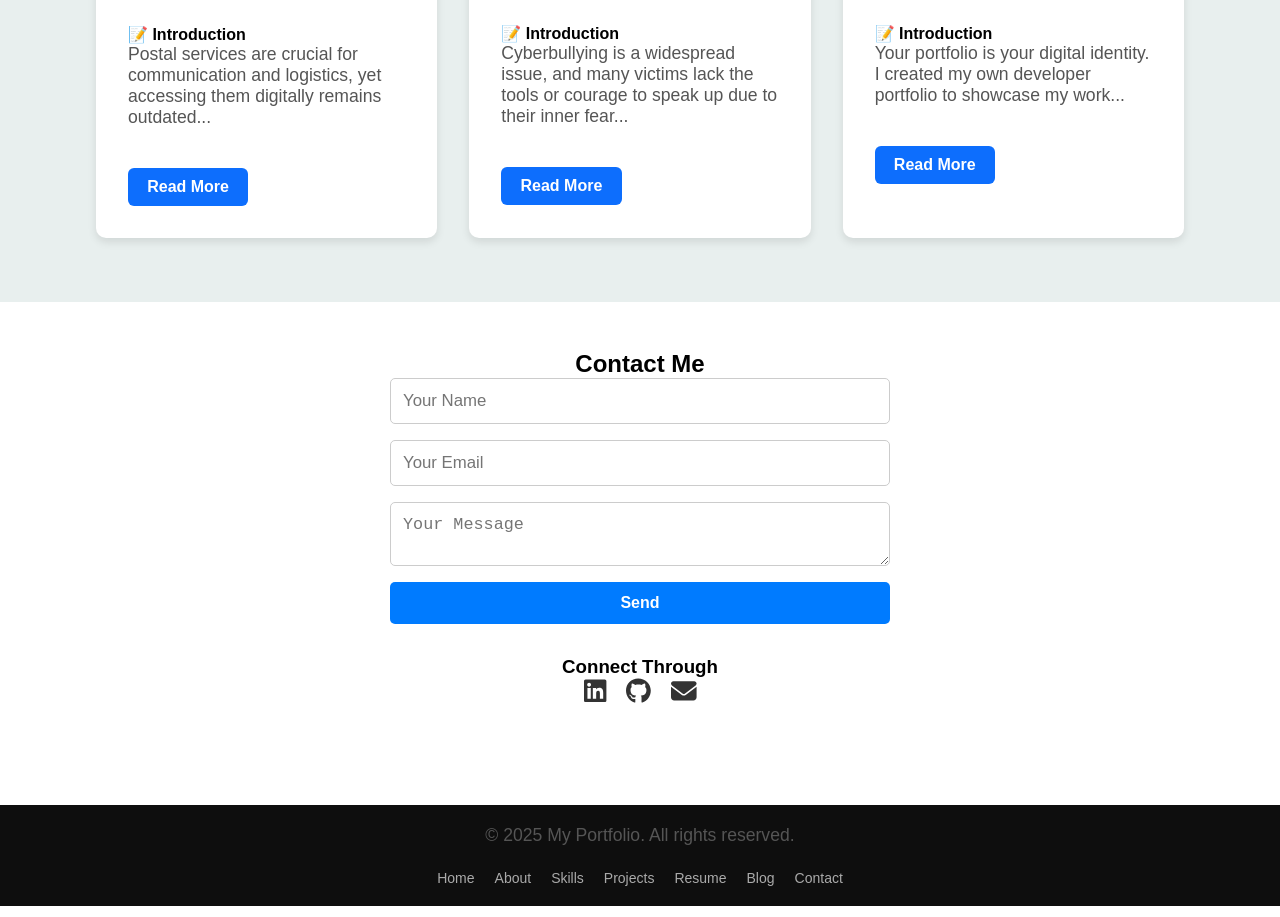
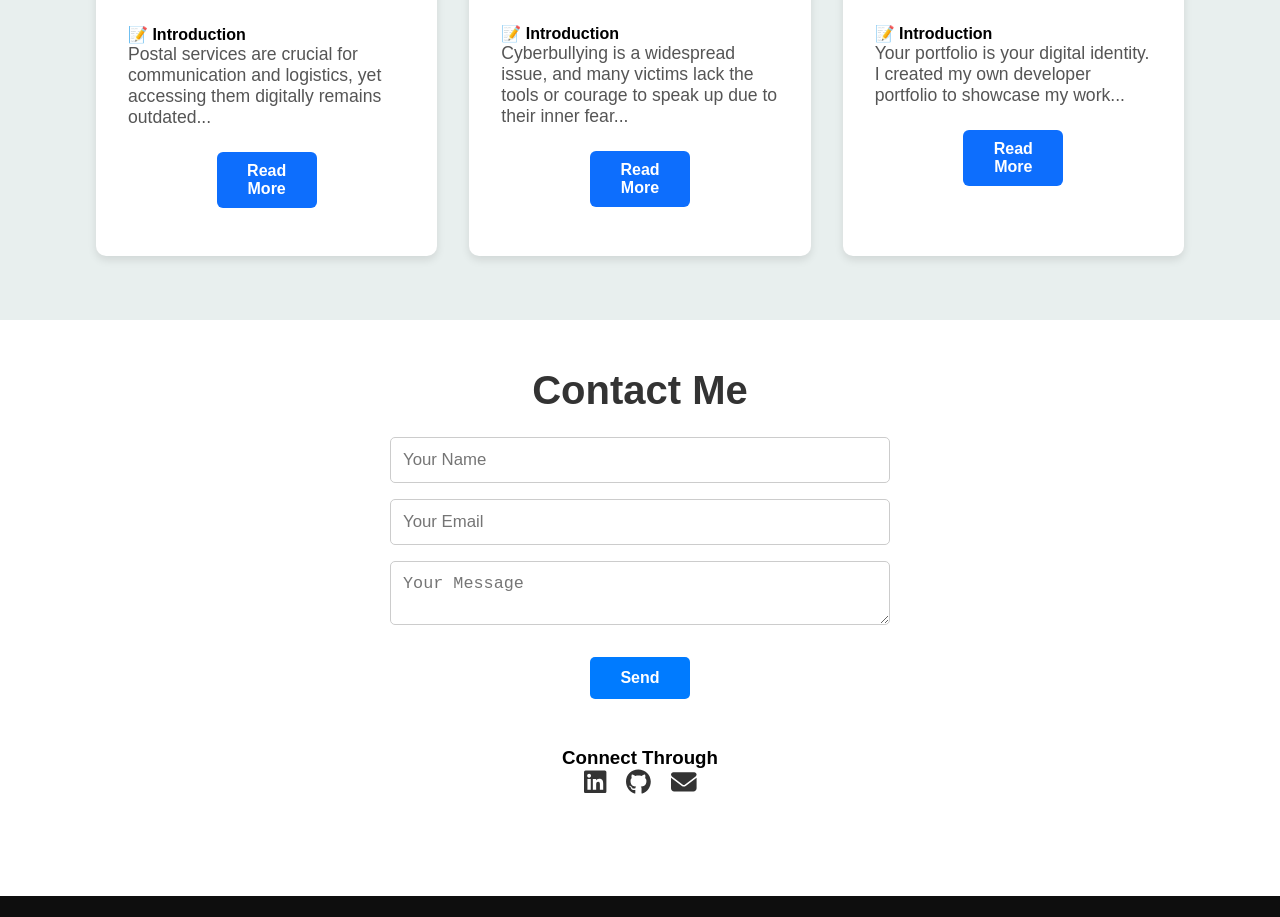
Before and after one commit to GuruPrasadAnanthaneni/MyPortfolio, a React (Create React App) app: page / in a window 1280 px wide. Shown: the part 4180-5097 px from the top of the page. Built offline with nearby package versions, Linux system fonts and the light colour scheme.

Commit message:
contact update

```diff
--- a/src/components/Contact.css
+++ b/src/components/Contact.css
@@ -2,6 +2,12 @@
 .contact-section {
     padding: 3rem 1rem;
     text-align: center;
+  }
+
+  .contact-heading{
+    font-size: 2.5rem;
+    margin-bottom: 1.5rem;
+    color: #333;
   }
 
   form {
@@ -19,6 +25,9 @@
   }
 
   button {
+    display: block;
+    margin: 1rem auto;
+    width: 100px;
     padding: 0.75rem;
     background-color: #007bff;
     color: white;
--- a/src/components/Contact.jsx
+++ b/src/components/Contact.jsx
@@ -84,7 +84,7 @@ const Contact = () => {
 
   return (
     <section id="contact" className="contact-section">
-      <h2>Contact Me</h2>
+      <h2 className="contact-heading">Contact Me</h2>
       <form ref={form} onSubmit={sendEmail}>
         <input type="text" name="user_name" placeholder="Your Name" required />
         <input type="email" name="user_email" placeholder="Your Email" required />
```
